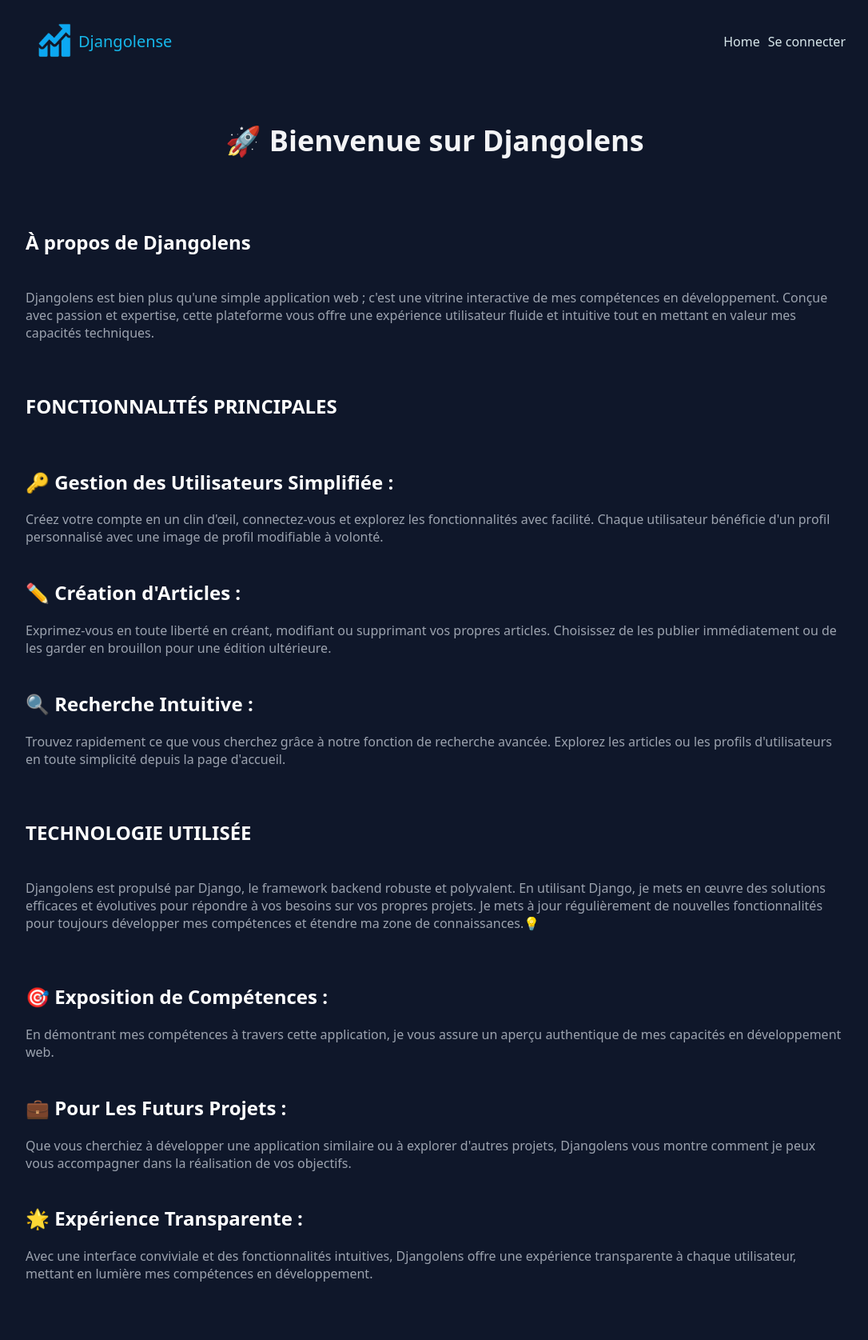
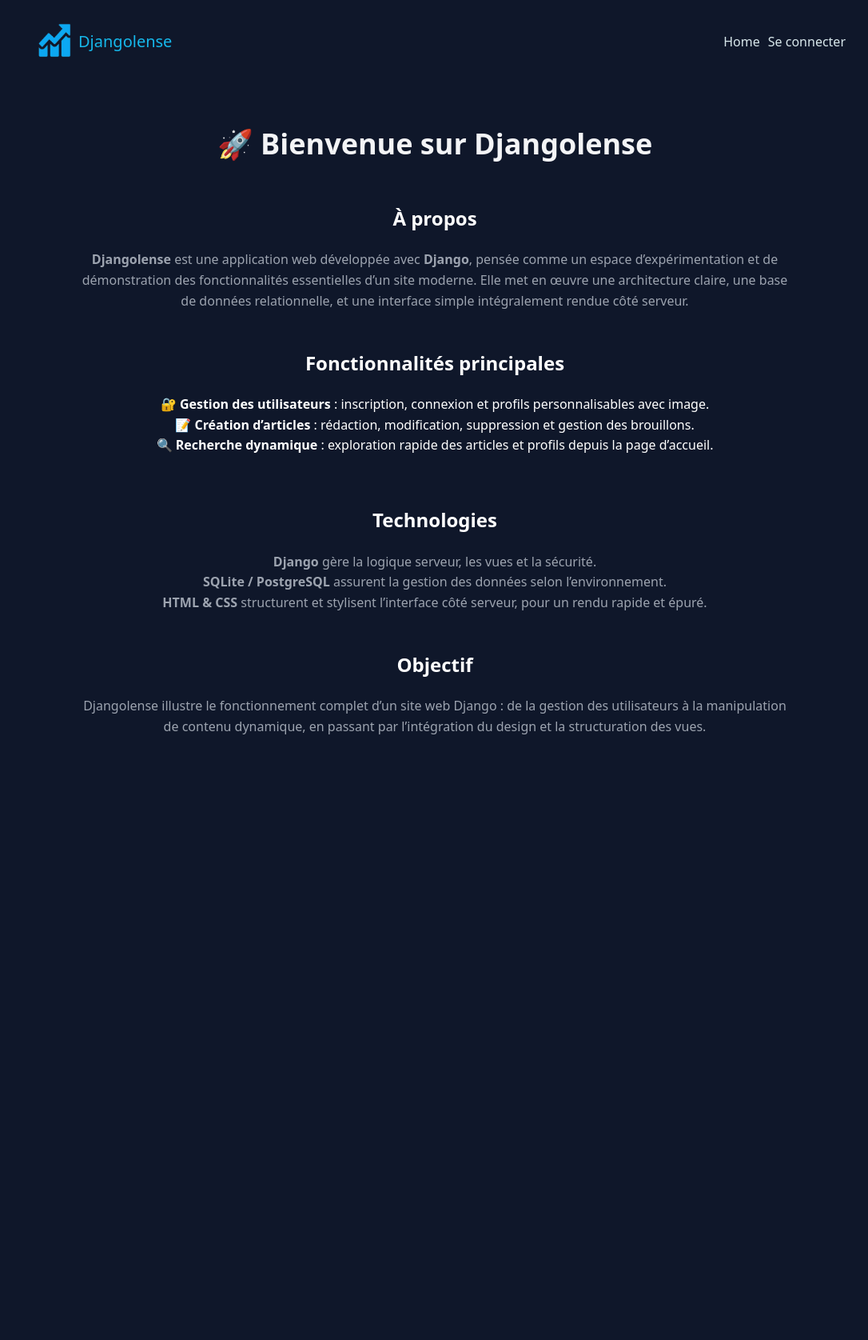
Before and after one commit to MrBeng85/djangolense, a Django app: page / in a window 1280 px wide. Shown: the whole page at 80% size, without its empty margins (96-1182 px from the left). After the commit the page ends 918 px from the top, so only its background shows below. Run offline with Django 4.2, Linux system fonts and the light colour scheme.

Commit message:
change: welcome page, link djangolense

```diff
--- a/src/app/templates/app/acceuil.html
+++ b/src/app/templates/app/acceuil.html
@@ -1,35 +1,46 @@
 {% extends 'app/home.html' %}
 {% load static %}
 
-{% block css %} <link rel="stylesheet" href="{% static 'app/css/acceuil.css' %}"> {% endblock %}
+{% block css %}
+<link rel="stylesheet" href="{% static 'app/css/acceuil.css' %}">
+{% endblock %}
 
 {% block content %}
-<p style="color: white; text-align: center;">
-    <h1 style="font-weight: bold; text-align: center;">🚀 Bienvenue sur Djangolens</h1><br><br>
+<div class="home-content" style="color: white; text-align: center; max-width: 900px; margin: auto; line-height: 1.6;">
+
+    <h1 style="font-weight: bold; text-align: center;">🚀 Bienvenue sur Djangolense</h1>
     <br>
-    <h2 style="font-weight: bold; color: white;">À propos de Djangolens</h2><br>
-    <p>Djangolens est bien plus qu'une simple application web ; c'est une vitrine interactive de mes compétences en développement. Conçue avec passion et expertise, cette plateforme vous offre une expérience utilisateur fluide et intuitive tout en mettant en valeur mes capacités techniques.</p><br><br>
 
-    <h2 style="font-weight: bold; color: white;">FONCTIONNALITÉS PRINCIPALES</h2><br>
-    <h2 style="font-weight: bold; color: white;">🔑 Gestion des Utilisateurs Simplifiée :</h2>
-    <p>Créez votre compte en un clin d'œil, connectez-vous et explorez les fonctionnalités avec facilité. Chaque utilisateur bénéficie d'un profil personnalisé avec une image de profil modifiable à volonté.</p><br>
-    <h2 style="font-weight: bold; color: white;">✏️ Création d'Articles :</h2>
-    <p>Exprimez-vous en toute liberté en créant, modifiant ou supprimant vos propres articles. Choisissez de les publier immédiatement ou de les garder en brouillon pour une édition ultérieure.</p><br>
-    <h2 style="font-weight: bold; color: white;">🔍 Recherche Intuitive :</h2>
-    <p>Trouvez rapidement ce que vous cherchez grâce à notre fonction de recherche avancée. Explorez les articles ou les profils d'utilisateurs en toute simplicité depuis la page d'accueil.</p><br><br>
+    <h2 style="font-weight: bold;">À propos</h2>
+    <p>
+        <strong>Djangolense</strong> est une application web développée avec <strong>Django</strong>, pensée comme un espace
+        d’expérimentation et de démonstration des fonctionnalités essentielles d’un site moderne.
+        Elle met en œuvre une architecture claire, une base de données relationnelle, et une interface simple
+        intégralement rendue côté serveur.
+    </p>
 
-    <h2 style="font-weight: bold; color: white;">TECHNOLOGIE UTILISÉE</h2><br>
-    <p>Djangolens est propulsé par Django, le framework backend robuste et polyvalent. En utilisant Django, je mets en œuvre des solutions efficaces et évolutives pour répondre à vos besoins sur vos propres projets. Je mets à jour régulièrement de nouvelles fonctionnalités pour toujours développer mes compétences et étendre ma zone de connaissances.💡</p><br><br>
+    <br>
+    <h2 style="font-weight: bold;">Fonctionnalités principales</h2>
+    <ul style="list-style: none; padding: 0;">
+        <li>🔐 <strong>Gestion des utilisateurs</strong> : inscription, connexion et profils personnalisables avec image.</li>
+        <li>📝 <strong>Création d’articles</strong> : rédaction, modification, suppression et gestion des brouillons.</li>
+        <li>🔍 <strong>Recherche dynamique</strong> : exploration rapide des articles et profils depuis la page d’accueil.</li>
+    </ul>
 
-    <h2 style="font-weight: bold; color: white;">🎯 Exposition de Compétences :</h2>
-    <p>En démontrant mes compétences à travers cette application, je vous assure un aperçu authentique de mes capacités en développement web.</p><br>
-    <h2 style="font-weight: bold; color: white;">💼 Pour Les Futurs Projets :</h2>
-    <p>Que vous cherchiez à développer une application similaire ou à explorer d'autres projets, Djangolens vous montre comment je peux vous accompagner dans la réalisation de vos objectifs.</p><br>
-    <h2 style="font-weight: bold; color: white;">🌟 Expérience Transparente :</h2>
-    <p>Avec une interface conviviale et des fonctionnalités intuitives, Djangolens offre une expérience transparente à chaque utilisateur, mettant en lumière mes compétences en développement.</p><br><br>
+    <br>
+    <h2 style="font-weight: bold;">Technologies</h2>
+    <p>
+        <strong>Django</strong> gère la logique serveur, les vues et la sécurité.<br>
+        <strong>SQLite / PostgreSQL</strong> assurent la gestion des données selon l’environnement.<br>
+        <strong>HTML & CSS</strong> structurent et stylisent l’interface côté serveur, pour un rendu rapide et épuré.
+    </p>
 
-</p>
+    <br>
+    <h2 style="font-weight: bold;">Objectif</h2>
+    <p>
+        Djangolense illustre le fonctionnement complet d’un site web Django : de la gestion des utilisateurs à la manipulation
+        de contenu dynamique, en passant par l’intégration du design et la structuration des vues.
+    </p>
 
-
-
+</div>
 {% endblock %}
--- a/src/app/templates/app/home.html
+++ b/src/app/templates/app/home.html
@@ -12,7 +12,7 @@
     <div class="nav">
         <div class="bar-de-navigation" >
             <a href="https://www.elie-garcia.com" ><img src="{% static 'app/img/icon.png' %}" class="icon"></a>
-            <span class="link-portfolio"><a href="https://www.elie-garcia.com" class="link3" >Djangolense</a></span>
+            <span class="link-portfolio"><a href="https://djangolense.onrender.com/" class="link3" >Djangolense</a></span>
         </div>
         <ul class="bar-de-navigation">
             {% if request.user.is_authenticated %}
```
